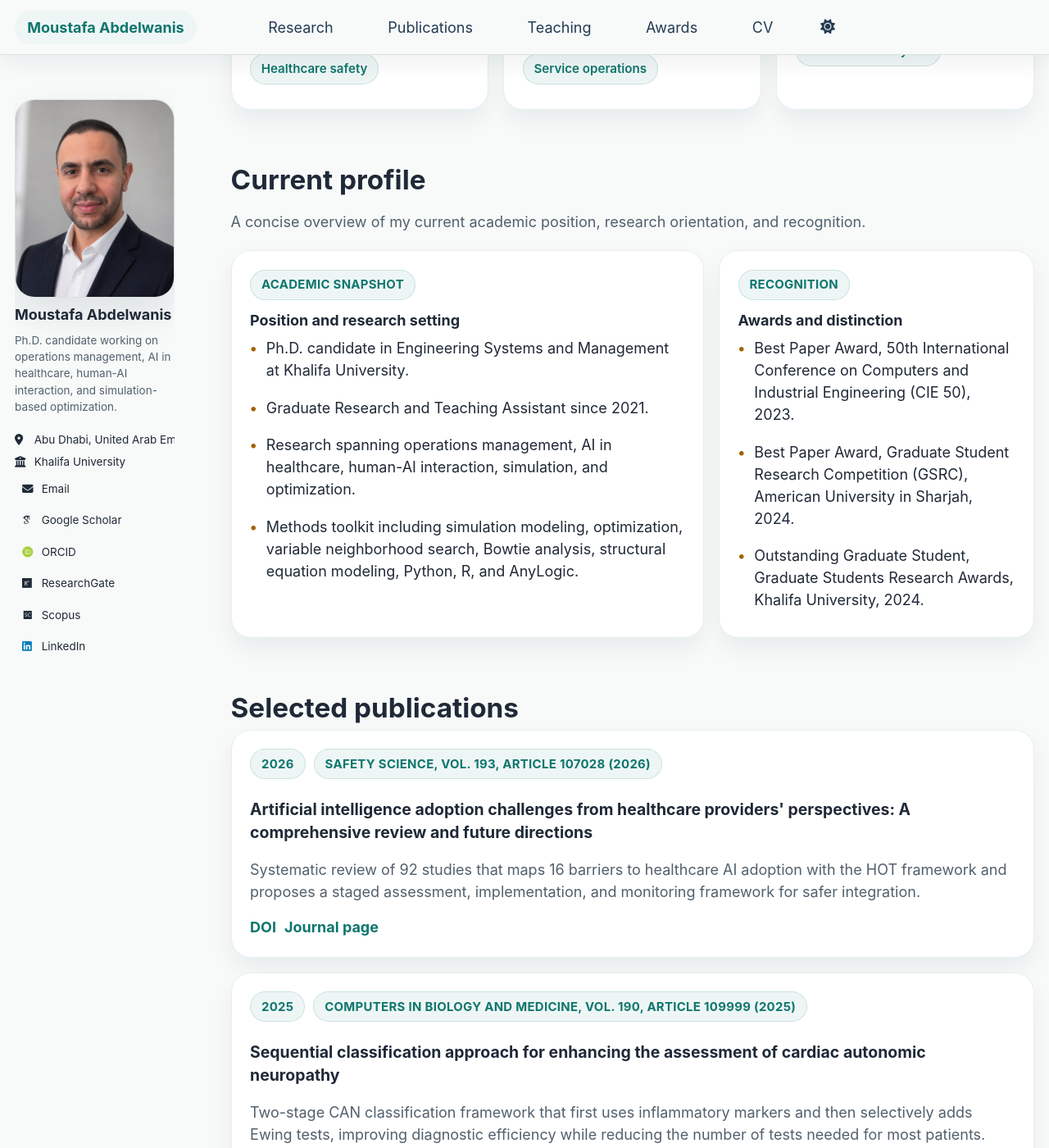
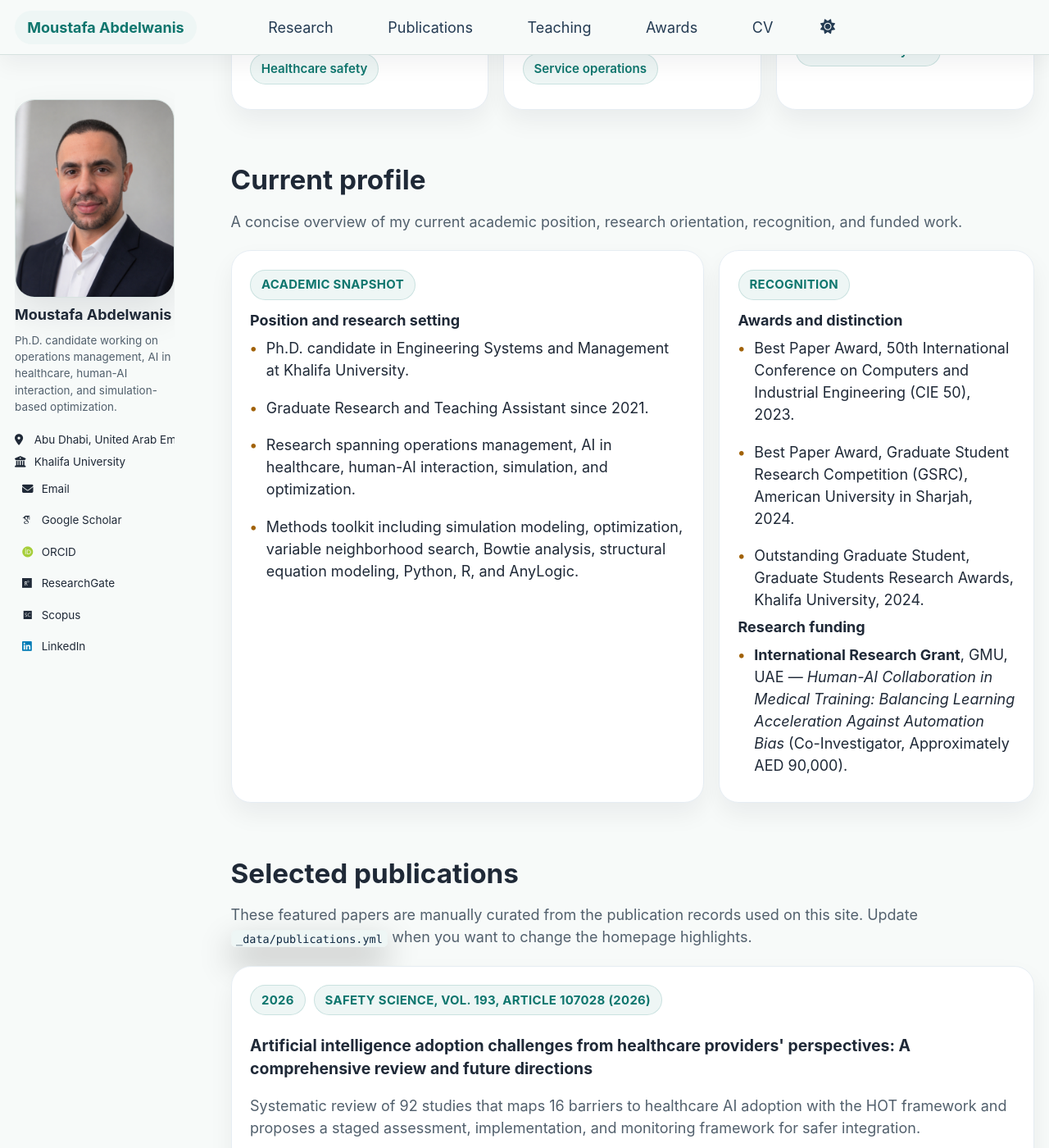
Before and after one commit to abdelwanismoustafa/abdelwanismoustafa.github.io, a Jekyll site: the page built from _pages/about.md, in a window 1280 px wide and 1400 px high, scrolled down 1496 px. Shown: the whole window at 82% size. Built offline with Jekyll 4.4.1, drawn with Linux system fonts in a browser that asks for light colours; some web fonts are replaced; a script bundle is joined from its source files by our own code; library files that are not in the unit come from our copies.

Commit message:
Include research funding details in profile
Added grants section to profile and updated introduction.

```diff
--- a/_pages/about.md
+++ b/_pages/about.md
@@ -21,6 +21,10 @@ redirect_from:
 {% if profile and profile.scholar_metrics %}
   {% assign scholar = profile.scholar_metrics %}
 {% endif %}
+{% assign grants = nil %}
+{% if profile and profile.grants %}
+  {% assign grants = profile.grants %}
+{% endif %}
 
 <section class="page__hero--custom">
   <div class="hero-badge">Engineering Systems and Management • Khalifa University</div>
@@ -28,7 +32,7 @@ redirect_from:
   <p class="hero-subtitle">Ph.D. candidate researching operations management, AI in healthcare, human-AI interaction, simulation, and optimization, with a focus on safe and practically deployable decision support for healthcare and service systems.</p>
   <div class="hero-actions">
     <a class="btn btn--primary" href="/publications/">View Publications</a>
-    <!-- <a class="btn btn--inverse" href="/files/Moustafa_Abdelwanis_CV.pdf">Download CV</a> -->
+    <a class="btn btn--inverse" href="/files/Moustafa_Abdelwanis_CV.pdf">Download CV</a>
     <a class="btn btn--inverse" href="https://scholar.google.com/citations?hl=en&user=VwCuh7MAAAAJ&view_op=list_works">Google Scholar</a>
     <a class="btn btn--inverse" href="mailto:moustafa.abdelwanis@ku.ac.ae">Email</a>
   </div>
@@ -105,7 +109,7 @@ redirect_from:
 
 <section class="section-block">
   <h2 class="section-title">Current profile</h2>
-  <p class="section-intro">A concise overview of my current academic position, research orientation, and recognition.</p>
+  <p class="section-intro">A concise overview of my current academic position, research orientation, recognition, and funded work.</p>
 
   <div class="profile-grid">
     <article class="snapshot-card">
@@ -133,13 +137,24 @@ redirect_from:
           <li>Outstanding Graduate Student, Graduate Students Research Awards, Khalifa University, 2024.</li>
         {% endif %}
       </ul>
+
+      <h3>Research funding</h3>
+      <ul class="point-list">
+        {% if grants and grants.size > 0 %}
+          {% for grant in grants limit: 1 %}
+          <li><strong>{{ grant.title }}</strong>, {{ grant.sponsor }} — <em>{{ grant.project_title }}</em> ({{ grant.role }}, {{ grant.amount }}).</li>
+          {% endfor %}
+        {% else %}
+          <li><strong>International Research Grant</strong>, GMU, UAE — <em>Human-AI Collaboration in Medical Training: Balancing Learning Acceleration Against Automation Bias</em> (Co-Investigator, Approximately AED 90,000).</li>
+        {% endif %}
+      </ul>
     </article>
   </div>
 </section>
 
 <section class="section-block">
   <h2 class="section-title">Selected publications</h2>
-  <!-- <p class="section-intro">These featured papers are manually curated from the publication records used on this site. Update <code>_data/publications.yml</code> when you want to change the homepage highlights.</p> -->
+  <p class="section-intro">These featured papers are manually curated from the publication records used on this site. Update <code>_data/publications.yml</code> when you want to change the homepage highlights.</p>
 
   <div class="publication-list">
     {% for item in featured %}
```
